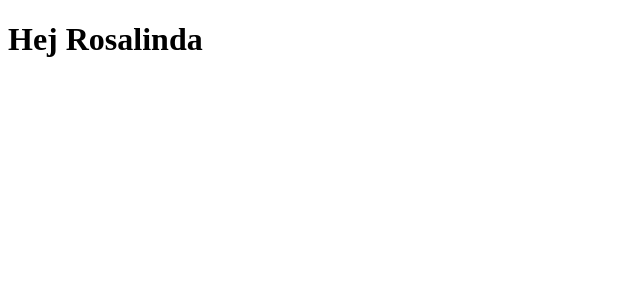
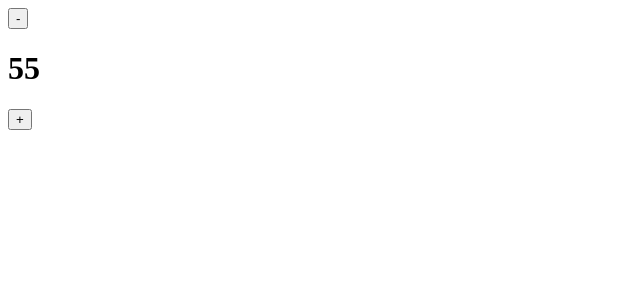
Before and after one commit to Johonka/React, a React (Create React App) app: page / in a window 1280 px wide. Shown: the top 300 px of the page, without its empty margins (0-640 px from the left). Built offline with nearby package versions, Linux system fonts and the light colour scheme.

Commit message:
learning stuff

```diff
--- a/src/App.js
+++ b/src/App.js
@@ -1,13 +1,28 @@
 import React from 'react';
-import Johannes from './johannes';
+import Product from './Product';
+import {useState, useEffect} from 'react';
 
-function App() {
-  return (
+
+const App =() =>  {
+const [counter, setCounter] = useState(0);
+
+useEffect(() => {
+  setCounter(55)
+}, [])
+
+return (
     <div className="App">
-      <h1>Hej Rosalinda</h1>
-      <Johannes />
+      <button onClick={()=>{
+        setCounter ((prevCounter) => prevCounter - 1);
+      }}>-</button>
+      <h1>{counter}</h1>
+      <button onClick={()=>{
+        setCounter((prevCounter) => prevCounter + 1)
+      }}>+</button>
     </div>
   );
 }
 
 export default App;
+
+//<Product name ={"Johannes"}  age ={32} />
--- /dev/null
+++ b/src/Product.js
@@ -0,0 +1,15 @@
+import React from 'react';
+import Products from './Products';
+
+const Product = (props) =>{
+    return(
+        <>
+        <h1>{props.name}</h1>
+        <h2>{props.age}</h2>
+        </>
+    );
+}
+export default Product
+
+//<button onClick={()=> this.setState({show : !this.state.show})}>Johannes röv</button>
+//{this.state.show && <p>Röv</p>}
--- a/src/Products.js
+++ b/src/Products.js
@@ -1,7 +1,7 @@
 import React,{useState, useEffect} from 'react';
 
 
-function Products(){
+const Products =() =>{
     const [data, setData] = useState([]);
     const getData=()=>{
         fetch(data.json,
--- a/src/johannes.js
+++ /dev/null
@@ -1,21 +0,0 @@
-import React from 'react';
-import Products from './Products';
-
-class Johannes extends React.Component{
-    constructor(){
-        super();
-        this.state = {show:false}
-    }
-
-    render(
-    ){
-        return (<>
-
-                </>)
-    }
-}
-
-export default Johannes;
-
-//<button onClick={()=> this.setState({show : !this.state.show})}>Johannes röv</button>
-//{this.state.show && <p>Röv</p>}
```
